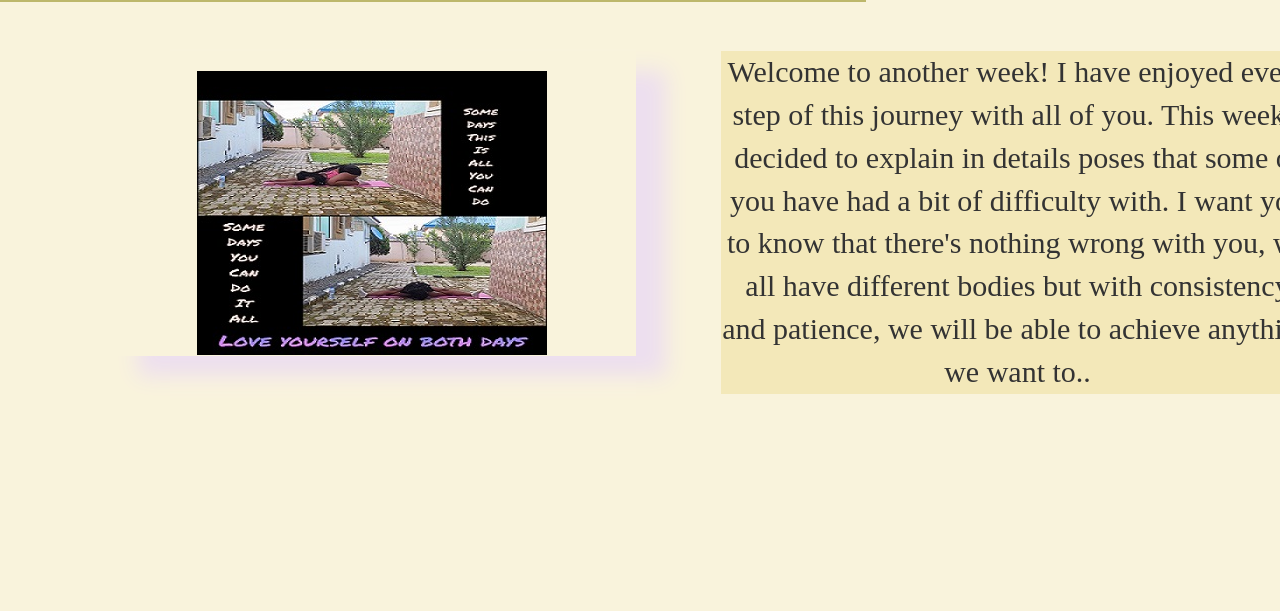
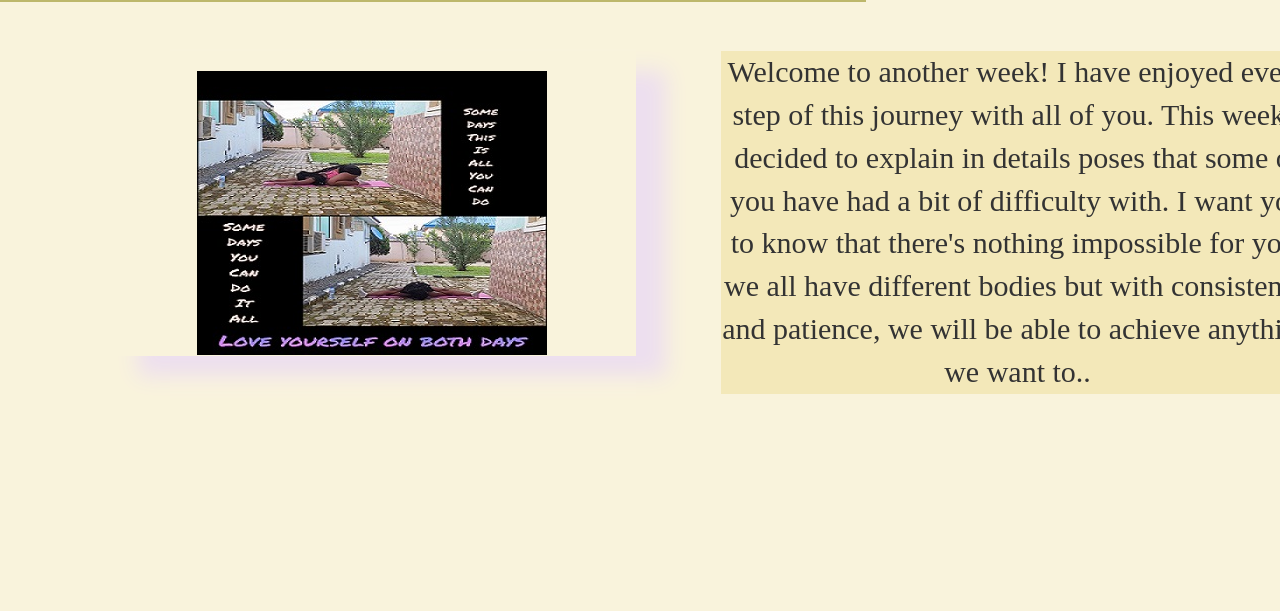
Before and after one commit to Mfonn/3rd_Sequence, a plain HTML site: page yoga2.html in a window 1280 px wide. Shown: the part 189-800 px from the top of the page. Drawn offline with nearby package versions, Linux system fonts and the light colour scheme; a web font is replaced by a local one.

Commit message:
Update yoga2.html

```diff
--- a/yoga2.html
+++ b/yoga2.html
@@ -20,7 +20,7 @@
         <div class="grid-item writeup">
             <p class="fasciat">Welcome to another week! I have enjoyed every step of this journey with all of you. This week
                 I decided to explain in details poses that some of you have had a bit of difficulty with.
-                I want you to know that there's nothing wrong with you, we all have different bodies but
+                I want you to know that there's nothing impossible for you, we all have different bodies but
                 with consistency and patience, we will be able to achieve anything we want to..
             </p>
         </div>
```
